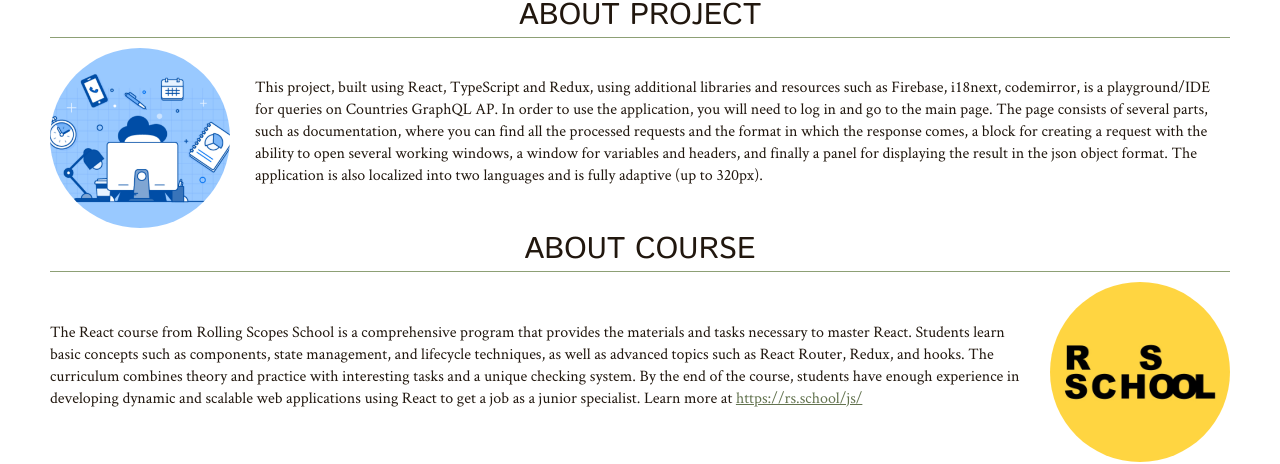
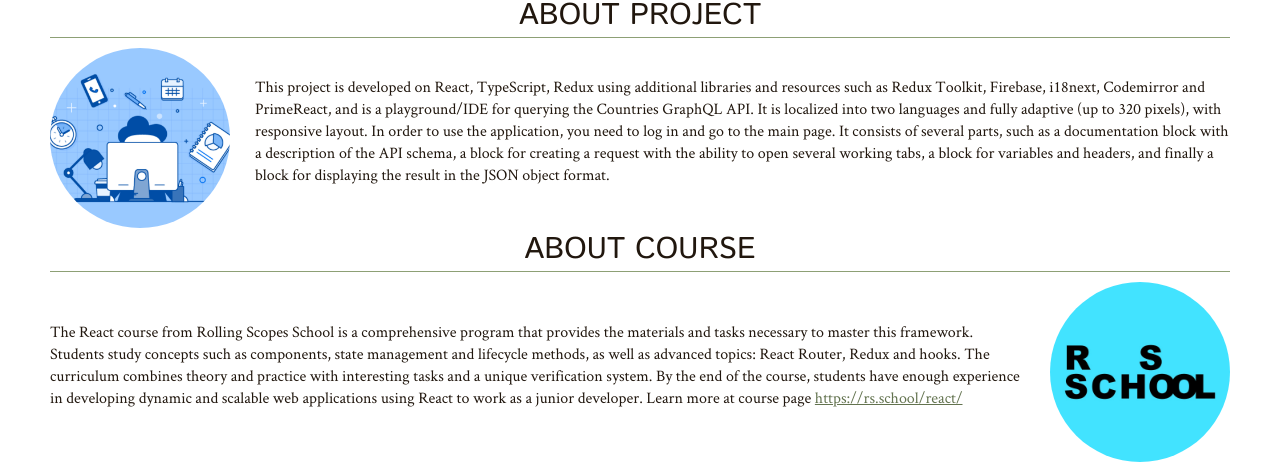
Before and after one commit to sch-aa-vk/graphiql-app, a React (Vite) app: page / in a window 1280 px wide. Shown: the part 735-1199 px from the top of the page. Built offline with nearby package versions, Linux system fonts and the light colour scheme; no server answers.

Commit message:
fix: fix image and text in welcome page

```diff
--- a/src/pages/Welcome/Welcome.tsx
+++ b/src/pages/Welcome/Welcome.tsx
@@ -2,7 +2,7 @@ import { useAuthState } from 'react-firebase-hooks/auth';
 import { useTranslation } from 'react-i18next';
 import { DeveloperInfo, WelcomeBtnsAnonim, WelcomeBtnsAuth } from '../../components';
 import projectImageObj from '../../assets/images/project.png';
-import rssImageObj from '../../assets/images/rssckool-yellow.jpg';
+import rssImageObj from '../../assets/images/rsschool-blue.jpg';
 import { auth } from '../../utils/firebase';
 
 function Welcome() {
@@ -56,11 +56,11 @@ function Welcome() {
                 {t('learnMore')}
                 <a
                   className="project-info__link"
-                  href="https://rs.school/js/"
+                  href="https://rs.school/react/"
                   target="_blank"
                   rel="noreferrer"
                 >
-                  https://rs.school/js/
+                  https://rs.school/react/
                 </a>
               </div>
               <div className="project-info__image">
--- a/src/utils/translation/translation.en.json
+++ b/src/utils/translation/translation.en.json
@@ -33,8 +33,8 @@
   "aminaDescription": "A student from Almaty majoring in Information Systems. Completed the 2022Q3 set at Rolling Scopes School. In this project, served as a team lead, handling authentication, localization, as well as organizing the workflow and refining the final outcome.",
   "artemDescription": "Lorem ipsum dolor sit amet, consectetur adipiscing elit. Nam molestie mi magna, vitae vitae fermentum ligula pharetra sit amet. Vivamus sapien massa, pharetra ut hendrerit nec, dignissim eu leo. Donec vulputate nisi at eros facilisis ullamcorper. Mauris in congue tortor. Duis dictum bibendum odio eu tempor. Suspendisse tellus tellus, convallis non laoreet nec, auctor id dolor. Donec sit amet varius erat.",
   "yevheniiaDescription": "From Kharkiv, has a degree in finance, worked for four years in the accounting department of the bank. RS School student since summer 2022 and graduated 0, 1 and 2 stages of JS course. In this project worked on header/footer, welcome page and documentation explorer section.",
-  "aboutProjectText": "This project, built using React, TypeScript and Redux, using additional libraries and resources such as Firebase, i18next, codemirror, is a playground/IDE for queries on Countries GraphQL AP. In order to use the application, you will need to log in and go to the main page. The page consists of several parts, such as documentation, where you can find all the processed requests and the format in which the response comes, a block for creating a request with the ability to open several working windows, a window for variables and headers, and finally a panel for displaying the result in the json object format. The application is also localized into two languages and is fully adaptive (up to 320px). ",
-  "aboutCourseText": "The React course from Rolling Scopes School is a comprehensive program that provides the materials and tasks necessary to master React. Students learn basic concepts such as components, state management, and lifecycle techniques, as well as advanced topics such as React Router, Redux, and hooks. The curriculum combines theory and practice with interesting tasks and a unique checking system. By the end of the course, students have enough experience in developing dynamic and scalable web applications using React to get a job as a junior specialist. ",
-  "learnMore": "Learn more at ",
+  "aboutProjectText": "This project is developed on React, TypeScript, Redux using additional libraries and resources such as Redux Toolkit, Firebase, i18next, Codemirror and PrimeReact, and is a playground/IDE for querying the Countries GraphQL API. It is localized into two languages and fully adaptive (up to 320 pixels), with responsive layout. In order to use the application, you need to log in and go to the main page. It consists of several parts, such as a documentation block with a description of the API schema, a block for creating a request with the ability to open several working tabs, a block for variables and headers, and finally a block for displaying the result in the JSON object format. ",
+  "aboutCourseText": "The React course from Rolling Scopes School is a comprehensive program that provides the materials and tasks necessary to master this framework. Students study concepts such as components, state management and lifecycle methods, as well as advanced topics: React Router, Redux and hooks. The curriculum combines theory and practice with interesting tasks and a unique verification system. By the end of the course, students have enough experience in developing dynamic and scalable web applications using React to work as a junior developer. ",
+  "learnMore": "Learn more at course page ",
   "errorBoundary": "Sorry, something went wrong. Please reload the page or try in a few minutes later!"
 }
--- a/src/utils/translation/translation.ru.json
+++ b/src/utils/translation/translation.ru.json
@@ -33,8 +33,8 @@
   "aminaDescription": "Студентка из Алматы по специальности Информационные системы. Закончила поток 2022Q3 в Rolling Scopes School. В данном проекте выступала в роли тимлида, занималась авторизацией, локализацией, а также организацией рабочего процесса и доработкой конечного результата.",
   "artemDescription": "Lorem ipsum dolor sit amet, consectetur adipiscing elit. Nam molestie mi magna, vitae vitae fermentum ligula pharetra sit amet. Vivamus sapien massa, pharetra ut hendrerit nec, dignissim eu leo. Donec vulputate nisi at eros facilisis ullamcorper. Mauris in congue tortor. Duis dictum bibendum odio eu tempor. Suspendisse tellus tellus, convallis non laoreet nec, auctor id dolor. Donec sit amet varius erat.",
   "yevheniiaDescription": "Родом из Харькова, есть высшее финансовое образование, четыре года работала в бухгалтерии банка. Студент RS School с лета 2022 года и закончила 0, 1 и 2 этапы JS курса. На этом проекте работала над хедером/футером, главной страницей и секцией с документацией.",
-  "aboutProjectText": "Данный проект, построен с использованием React, TypeScript и Redux, с использованием дополнительных библиотек и ресурсов, таких как Firebase, i18next, codemirror, является игровой площадкой/IDE для запросов на Countries GraphQL AP. Для того, чтобы воспользоваться приложением, вам необходимо будет авторизоваться и перейти на главную страницу. Страница состоит из нескольких частей, таких как документация, где вы сможете найти все обрабатываемые запросы и формат в котором приходит ответ, блок для создания запроса с возможностью открытия нескольких рабочих окон, окно для переменных и заголовков и наконец панель для вывода результата в формате json объекта. Также приложение локализировано на два языка и является полностью адаптивным (до 320 пикселей). ",
-  "aboutCourseText": "Курс React от Rolling Scopes School - это комплексная программа, которая предоставляет материалы и задания, необходимые для овладения React. Студенты изучают основные концепции, такие как компоненты, управление состоянием и методы жизненного цикла, а также продвинутые темы, такие как React Router, Redux и hooks. Учебная программа сочетает теорию и практику с интересными задачами и уникальной системой проверки. К концу курса студенты обладают опытом разработки динамических и масштабируемых веб-приложений с использованием React, достаточным для устройства на работу в качестве junior специалиста. ",
-  "learnMore": "Узнайте больше на сайте ",
+  "aboutProjectText": "Данный проект разработан на React, TypeScript, Redux с использованием дополнительных библиотек и ресурсов, таких как Redux Toolkit, Firebase, i18next, Codemirror и PrimeReact, и является игровой площадкой / IDE для запросов к Countries GraphQL API. Оно локализовано на два языка и полностью адаптивно (до 320 пикселей), с отзывчивой версткой. Для того чтобы воспользоваться приложением, вам необходимо авторизоваться и перейти на главную страницу. Она состоит из нескольких частей, таких как блок документации с описанием схемы API, блок для создания запроса с возможностью открытия нескольких рабочих вкладок, блок для переменных и заголовков и, наконец, блок для вывода результата в формате JSON объекта.",
+  "aboutCourseText": "Курс React от Rolling Scopes School — это комплексная программа, которая предоставляет материалы и задания, необходимые для овладения данным фреймворком. Студенты изучают такие концепции, как компоненты, управление состоянием и методы жизненного цикла, а также продвинутые темы: React Router, Redux и hooks. Учебная программа сочетает теорию и практику с интересными задачами и уникальной системой проверки. К концу курса студенты обладают опытом разработки динамических и масштабируемых веб-приложений с использованием React, достаточным для работы в качестве junior разработчика. ",
+  "learnMore": "Узнайте больше на странице курса ",
   "errorBoundary": "Извините, что-то пошло не так. Пожалуйста, перезагрузите страницу или попробуйте через несколько минут!"
 }
```
Also changed, not shown: src/assets/images/rsschool-blue.jpg (added), 1 other file (tests, documents, lock files or other folders).
